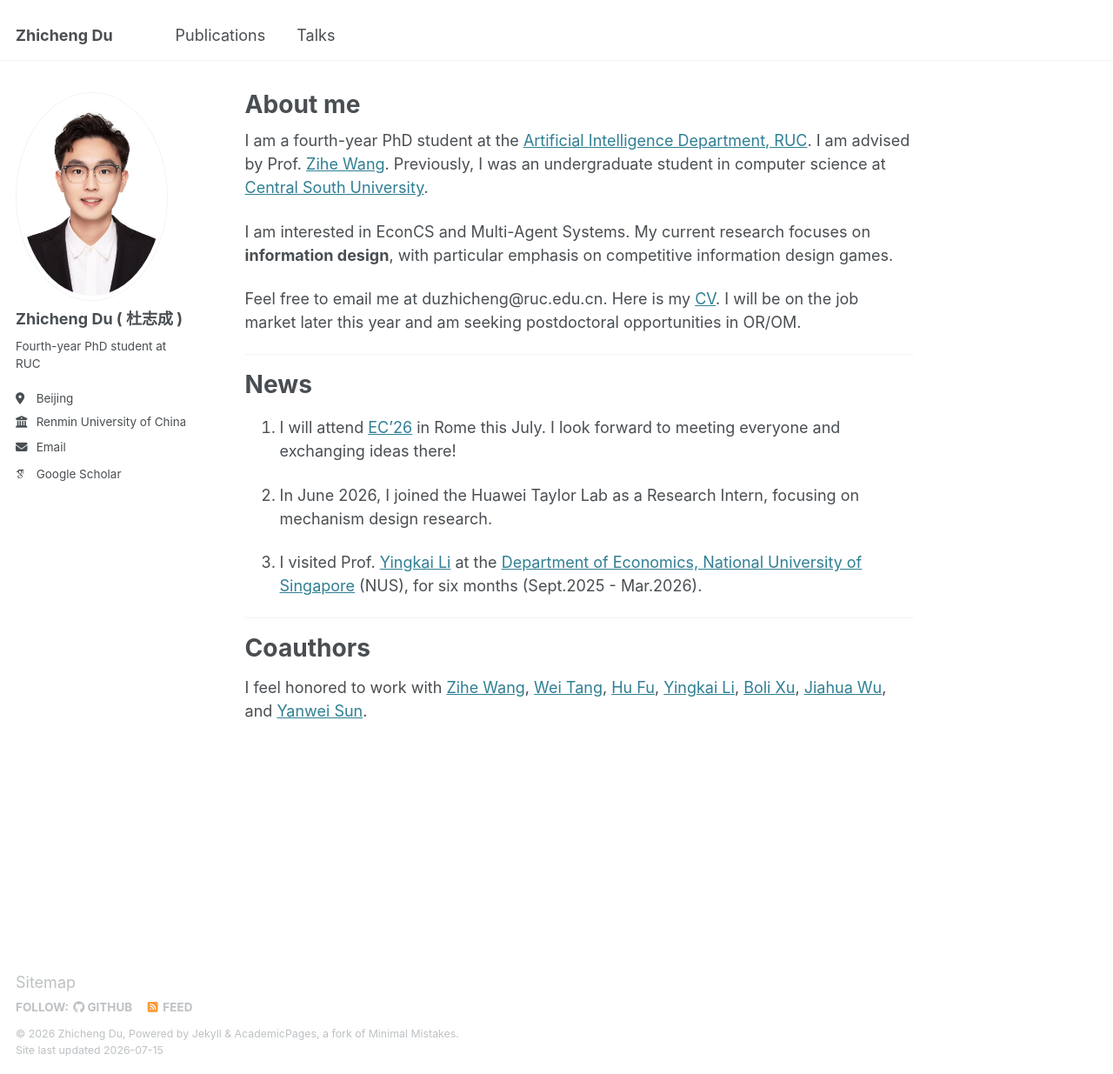
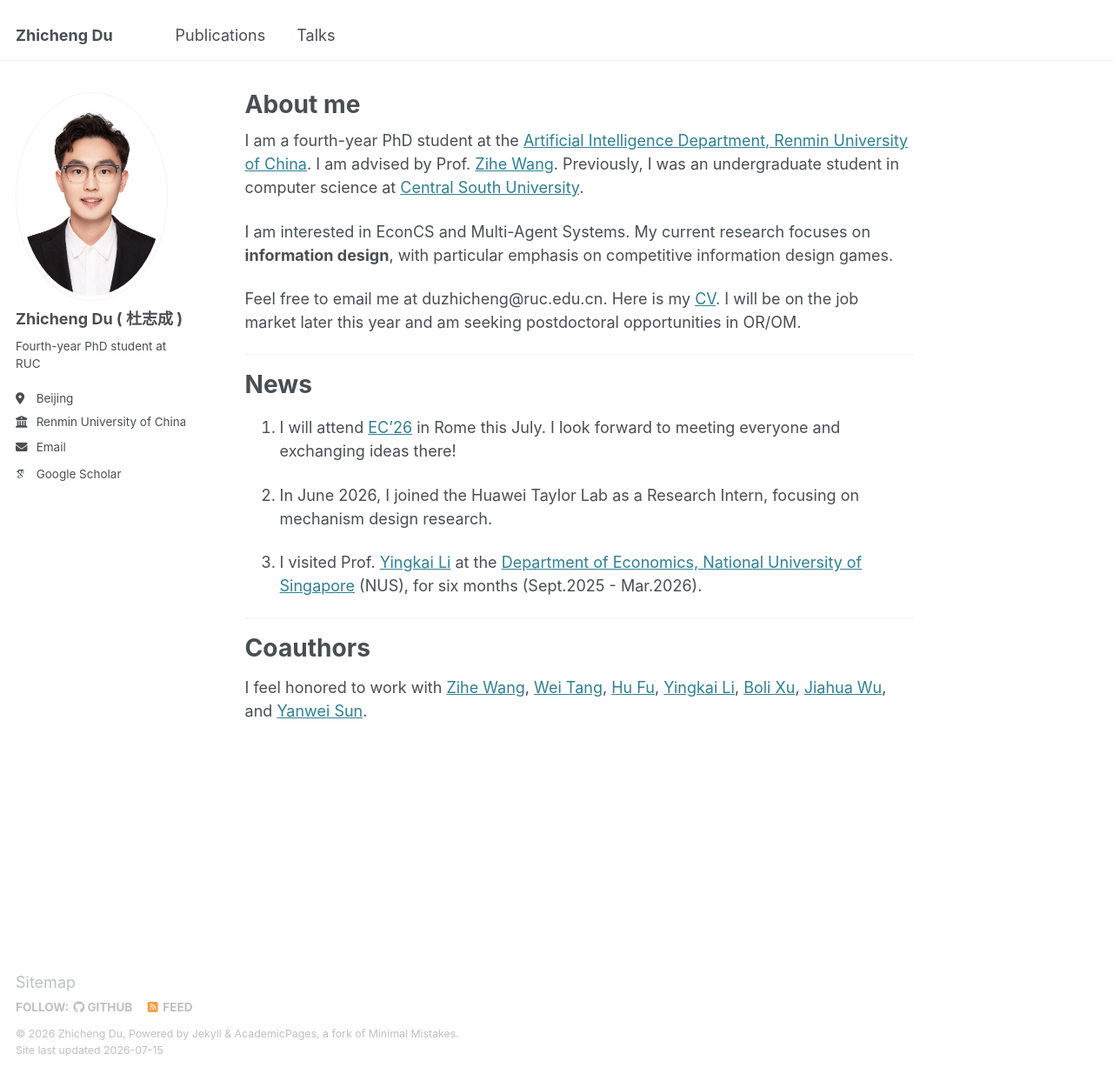
Before and after one commit to DUABC/zhichengdu, a Jekyll site: the page built from _pages/about.md, in a window 1280 px wide and 1235 px high. Shown: the whole window at 87% size. Built offline with Jekyll 4.4.1, drawn with Linux system fonts in a browser that asks for light colours; some web fonts are replaced.

Commit message:
Expand RUC name on homepage

```diff
--- a/_pages/about.md
+++ b/_pages/about.md
@@ -7,7 +7,7 @@ redirect_from:
   - /about.html
 ---
 
-I am a fourth-year PhD student at the [Artificial Intelligence Department, RUC](http://ai.ruc.edu.cn/).
+I am a fourth-year PhD student at the [Artificial Intelligence Department, Renmin University of China](http://ai.ruc.edu.cn/).
 I am advised by Prof. [Zihe Wang](http://ai.ruc.edu.cn/academicfaculty/szdwn/wzh/index.htm).
 Previously, I was an undergraduate student in computer science at [Central South University](https://cse.csu.edu.cn/).
 
```
